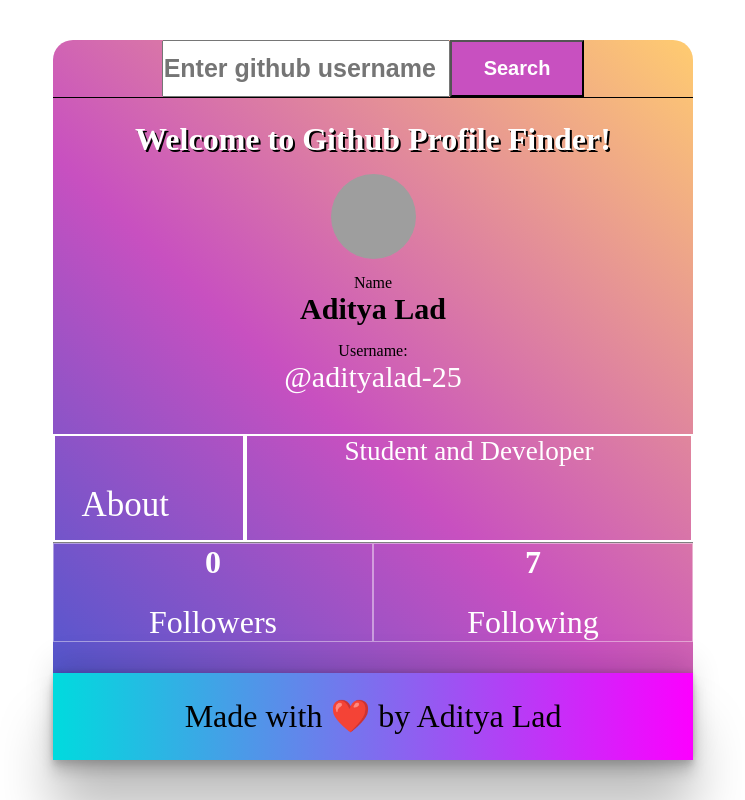
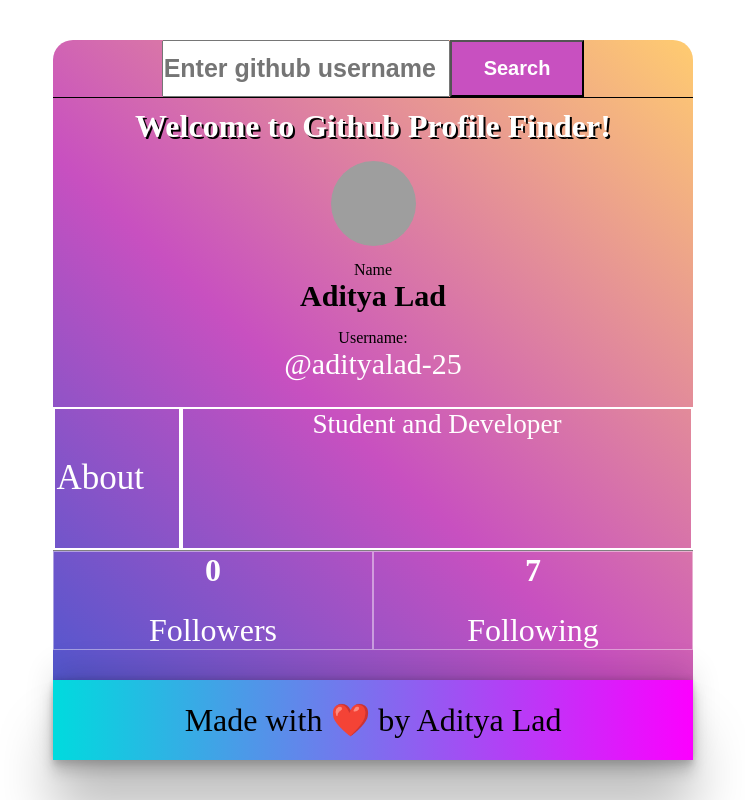
Before and after one commit to Adityalad-25/Git-Hub-Profile-Finder, a plain HTML site: page index.html in a window 1280 px wide. Shown: the whole page, without its empty margins (267-1012 px from the left). Drawn offline with nearby package versions, Linux system fonts and the light colour scheme; grey boxes are pictures that could not be loaded; a web font is replaced by a local one.

Commit message:
Update style.css

```diff
--- a/style.css
+++ b/style.css
@@ -118,7 +118,8 @@
 }
 
 #box-3{
-    height:15%;
+
+    height:23%;
     color:white;
     display:flex;
     flex-direction: row;
@@ -133,7 +134,7 @@
 
 }
 .bio-title{
-    width:30%;
+    width:20%;
     height:100%;
     border-right:1px solid white;
     border:2px solid rgb(255, 255, 255);
@@ -142,7 +143,7 @@
     font-size: 35px;
 }
 .bio{
-    width:70%;
+    width:80%;
     height:100%;
     border:2px solid white;
     color:#ffffff;
```
